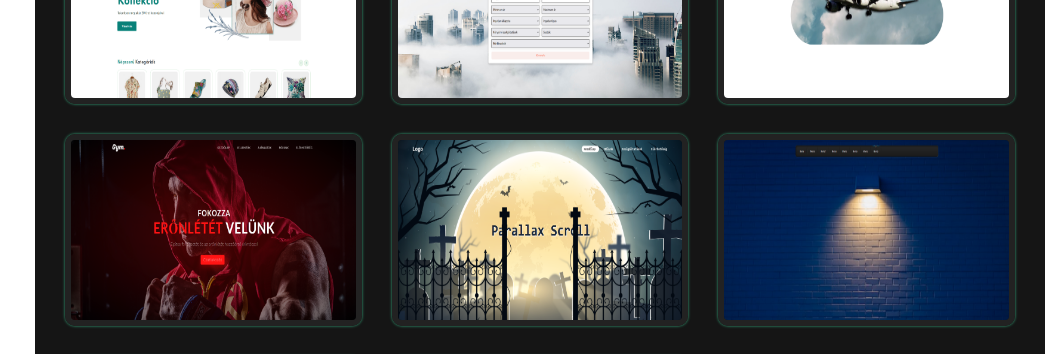
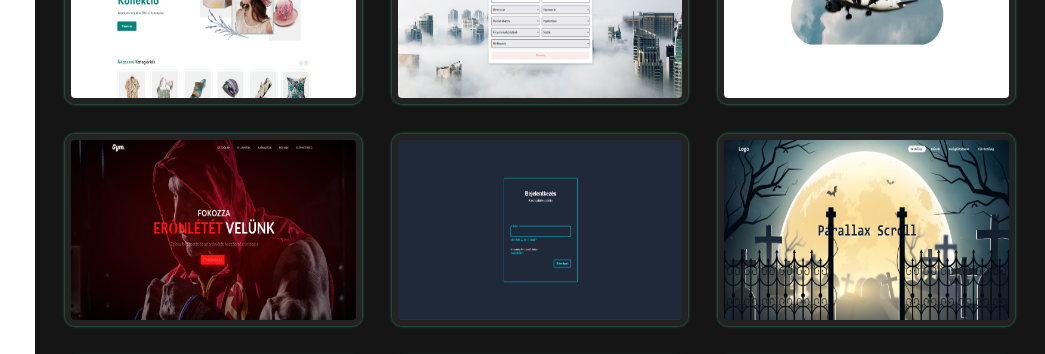
Before and after one commit to Blade1201/My_Portfolio, a React (Create React App) app: page / in a window 1280 px wide. Shown: the part 2700-3054 px from the top of the page, without its empty margins (235-1280 px from the left). Built offline with nearby package versions, Linux system fonts and the light colour scheme; a web font is replaced by a local one.

Commit message:
Project added to portfolio

```diff
--- a/src/components/Portfolio.jsx
+++ b/src/components/Portfolio.jsx
@@ -3,6 +3,7 @@ import Hopstop from "../images/hopstop.png";
 import Real_Estate_Website from "../images/real-estate-website.png";
 import Aaron_Air from "../images/aaron-air.png";
 import Gym_Website from "../images/gym-website.png";
+import Google_Form from "../images/google-form.png";
 import Parallax_Scrolling from "../images/parallax-scrolling.png";
 import Menu_Scroll_Animation from "../images/menu-scroll-animation.png";
 import Attract_Hover_Effect from "../images/attract-hover-effect.png";
@@ -55,6 +56,13 @@ const Portfolio = ({alternateStyles, activeStyle}) => {
                     <div className="portfolio-item padd-15">
                         <div className="portfolio-item-inner shadow-dark">
                             <div className="portfolio-img">
+                                <a href="https://blade1201.github.io/Google_Form/" target="blank"> <img src={Google_Form} alt="portfolio"/></a>
+                            </div>
+                        </div>
+                    </div>
+                    <div className="portfolio-item padd-15">
+                        <div className="portfolio-item-inner shadow-dark">
+                            <div className="portfolio-img">
                                 <a href="https://blade1201.github.io/Parallax_Scrolling/" target="blank"> <img src={Parallax_Scrolling} alt="portfolio"/></a>
                             </div>
                         </div>
```
Also changed, not shown: src/images/google-form.png (added).
